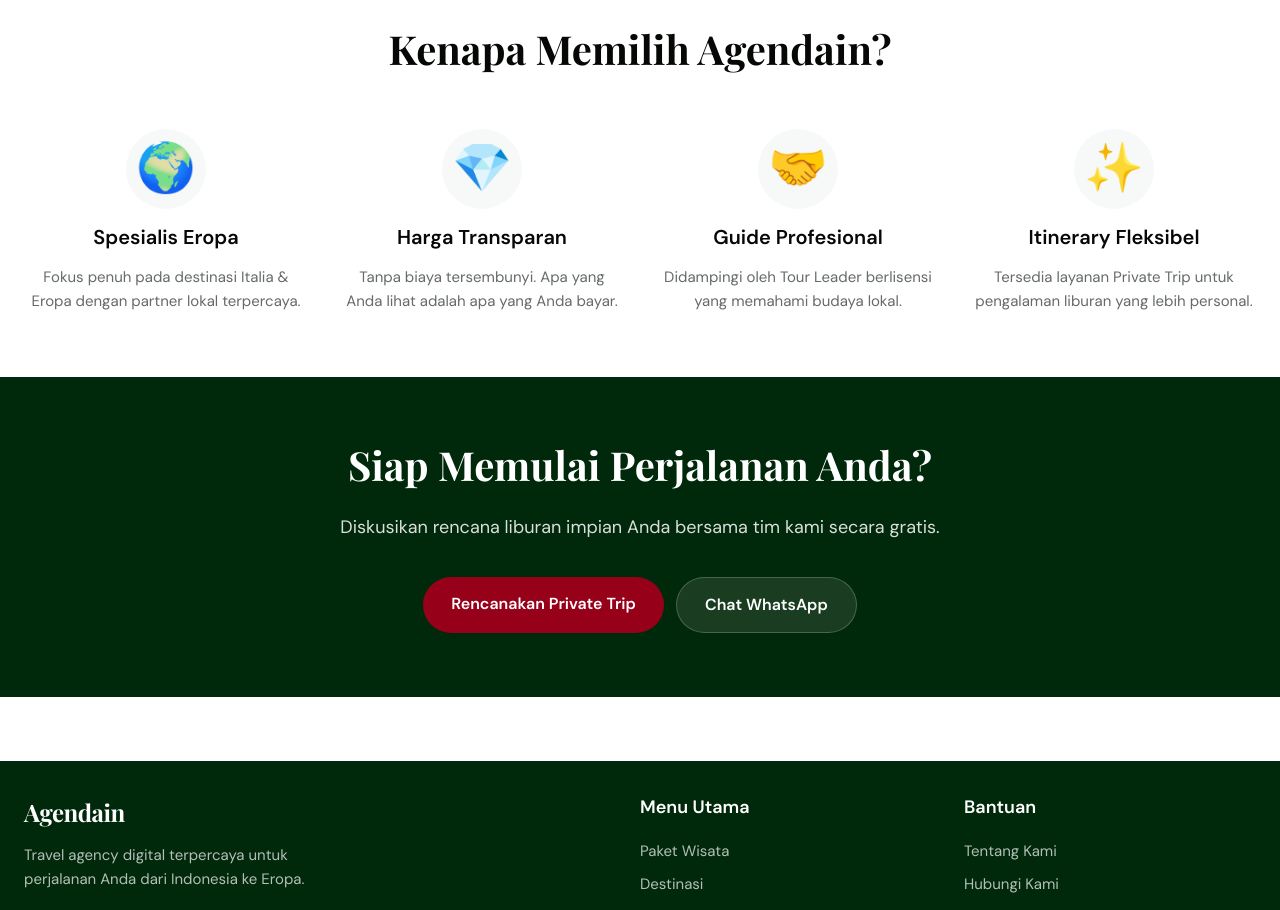
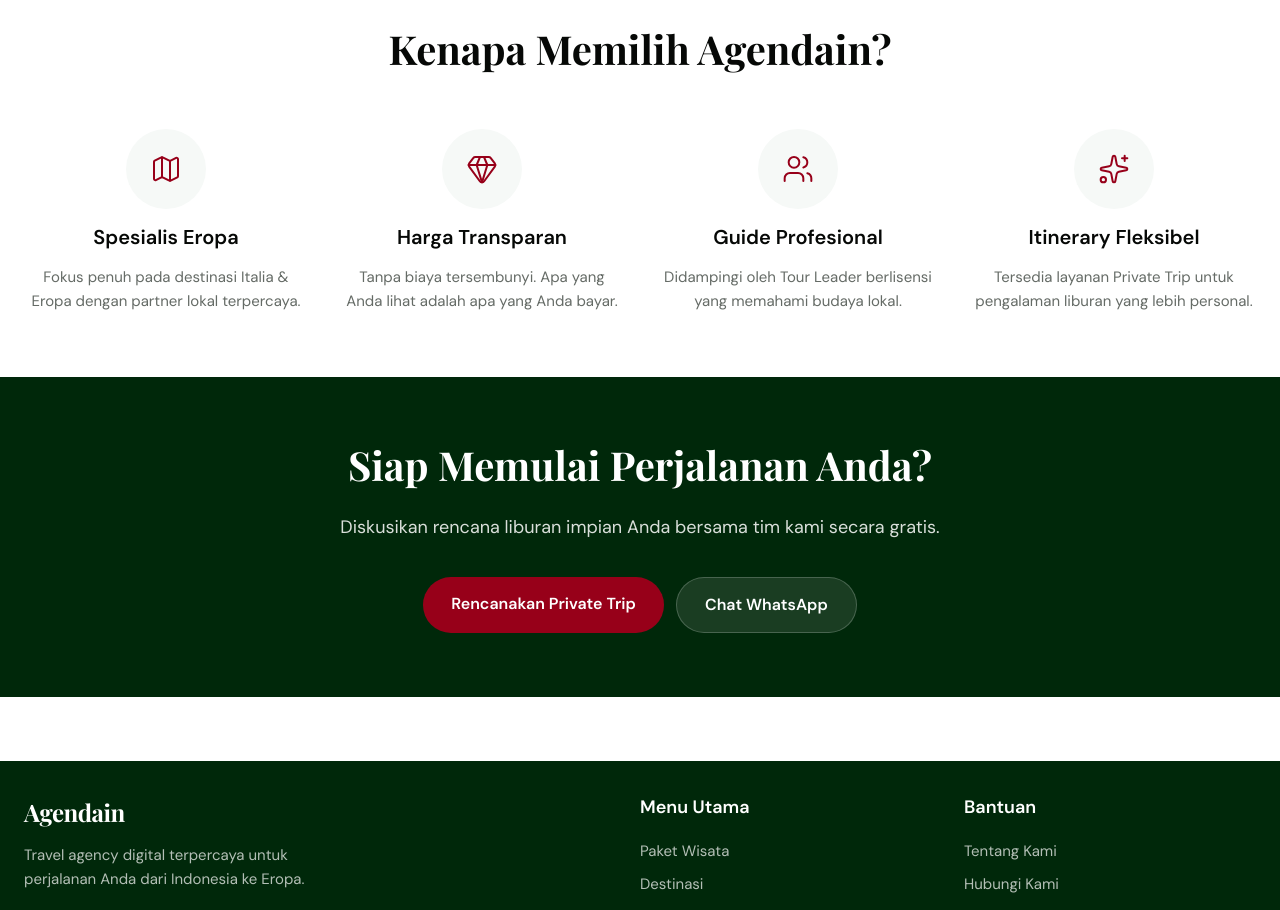
Before and after one commit to farhanfdlhq/agendain, a Next.js app: page / in a window 1280 px wide. Shown: the part 1740-2650 px from the top of the page. Built offline with nearby package versions, Linux system fonts and the light colour scheme; no server answers; the database is empty.

Commit message:
design: replace emojis with Lucide React icons for a premium look

```diff
--- a/app/layout.tsx
+++ b/app/layout.tsx
@@ -15,7 +15,7 @@
 }>) {
   return (
     <html lang="id">
-      <body>
+      <body suppressHydrationWarning>
         <Navbar />
         <main>{children}</main>
         <Footer />
--- a/app/page.module.css
+++ b/app/page.module.css
@@ -76,7 +76,6 @@
 }
 
 .featureIcon {
-  font-size: 3rem;
   width: 80px;
   height: 80px;
   display: flex;
--- a/app/page.tsx
+++ b/app/page.tsx
@@ -4,6 +4,7 @@
 import Link from 'next/link'
 import styles from './page.module.css'
 import { prisma } from '@/lib/prisma'
+import { Map, Gem, Users, Sparkles } from 'lucide-react'
 
 // Dummy data fallback for development if DB is empty
 const DUMMY_PACKAGES = [
@@ -32,7 +33,7 @@
     })
 
     // Transform foto from JSON
-    packages = dbPackages.map(p => {
+    packages = dbPackages.map((p: any) => {
       const foto = p.foto as any;
       return {
         ...p,
@@ -98,22 +99,30 @@
           <h2 className={styles.featuresTitle}>Kenapa Memilih Agendain?</h2>
           <div className={styles.featuresGrid}>
             <div className={styles.featureItem}>
-              <div className={styles.featureIcon}>🌍</div>
+              <div className={styles.featureIcon}>
+                <Map size={32} strokeWidth={1.5} color="var(--color-primary)" />
+              </div>
               <h3>Spesialis Eropa</h3>
               <p>Fokus penuh pada destinasi Italia & Eropa dengan partner lokal terpercaya.</p>
             </div>
             <div className={styles.featureItem}>
-              <div className={styles.featureIcon}>💎</div>
+              <div className={styles.featureIcon}>
+                <Gem size={32} strokeWidth={1.5} color="var(--color-primary)" />
+              </div>
               <h3>Harga Transparan</h3>
               <p>Tanpa biaya tersembunyi. Apa yang Anda lihat adalah apa yang Anda bayar.</p>
             </div>
             <div className={styles.featureItem}>
-              <div className={styles.featureIcon}>🤝</div>
+              <div className={styles.featureIcon}>
+                <Users size={32} strokeWidth={1.5} color="var(--color-primary)" />
+              </div>
               <h3>Guide Profesional</h3>
               <p>Didampingi oleh Tour Leader berlisensi yang memahami budaya lokal.</p>
             </div>
             <div className={styles.featureItem}>
-              <div className={styles.featureIcon}>✨</div>
+              <div className={styles.featureIcon}>
+                <Sparkles size={32} strokeWidth={1.5} color="var(--color-primary)" />
+              </div>
               <h3>Itinerary Fleksibel</h3>
               <p>Tersedia layanan Private Trip untuk pengalaman liburan yang lebih personal.</p>
             </div>
--- a/app/private-trip/page.module.css
+++ b/app/private-trip/page.module.css
@@ -88,7 +88,6 @@
 }
 
 .icon {
-  font-size: 2rem;
   width: 60px;
   height: 60px;
   background: var(--color-surface-soft);
--- a/package.json
+++ b/package.json
@@ -11,6 +11,7 @@
   "dependencies": {
     "@prisma/client": "^5.14.0",
     "cloudinary": "^2.10.0",
+    "lucide-react": "^1.17.0",
     "next": "16.2.6",
     "next-auth": "^4.24.14",
     "prisma": "^5.14.0",
```
Also changed, not shown: app/private-trip/page.tsx (+13 -4 lines), 1 other file (tests, documents, lock files or other folders).
